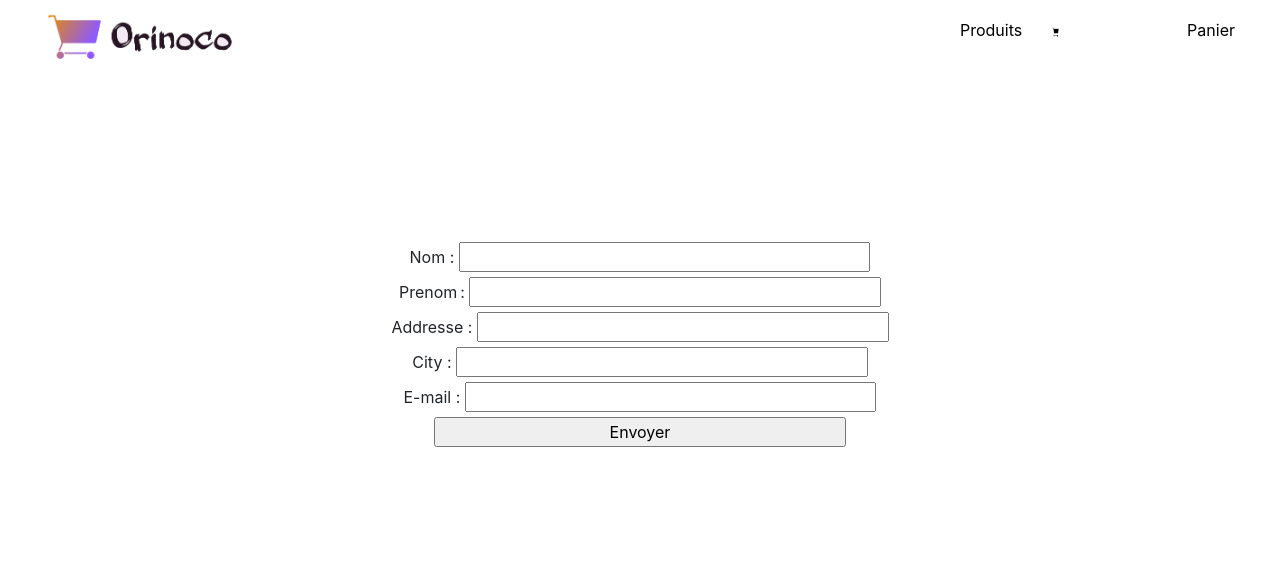
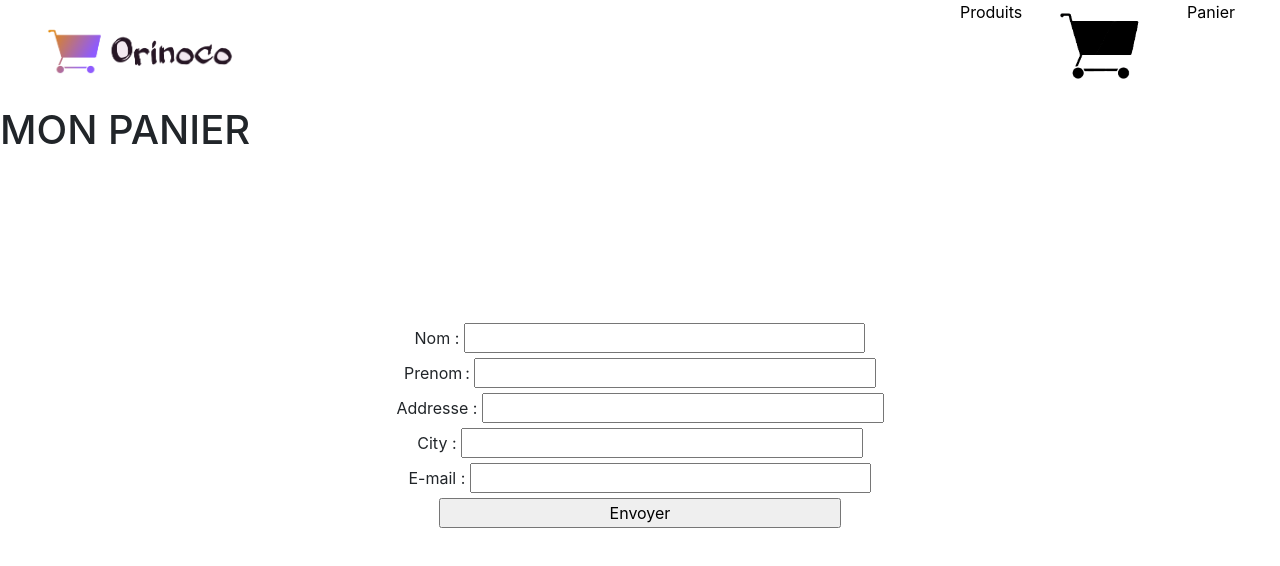
Before and after one commit to Akilai-lab/PEREZMarina_5_11022021, a website: page FrontEnd/src/panier.html in a window 1280 px wide. Drawn offline with nearby package versions, Linux system fonts and the light colour scheme.

Commit message:
style page

```diff
--- a/FrontEnd/src/panier.html
+++ b/FrontEnd/src/panier.html
@@ -15,11 +15,15 @@
                 </div>
                 <ul>
                     <li><a href ="./index.html">Produits</a></li>
-                    <li><img class="iconePanier" src="../assets/logoPanier.png" alt="logoPanier" style="width: 7%; height: 50%;"></li>
+                    <li><img class="iconePanier" src="../assets/logoPanier.png" alt="logoPanier"></li>
                     <li><a href="./panier.html">Panier</a></li>
                 </ul>
             </header>
             <div class="row">
+                <div class="imgBanniere">
+                    <h1>MON PANIER</h1>
+                </div>
+                <div class="col-12">
                     <div class="col-8">
                         <ul id="recap">
 
@@ -56,11 +60,12 @@
                         </div>
                     </div>
                 </div>
+            </div>
+        </div>
                 <!-- jQuery first, then Popper.js, then Bootstrap JS -->
         <script src="https://code.jquery.com/jquery-3.4.1.slim.min.js" integrity="sha384-J6qa4849blE2+poT4WnyKhv5vZF5SrPo0iEjwBvKU7imGFAV0wwj1yYfoRSJoZ+n" crossorigin="anonymous"></script>
         <script src="https://cdn.jsdelivr.net/npm/popper.js@1.16.0/dist/umd/popper.min.js" integrity="sha384-Q6E9RHvbIyZFJoft+2mJbHaEWldlvI9IOYy5n3zV9zzTtmI3UksdQRVvoxMfooAo" crossorigin="anonymous"></script>
         <script src="https://stackpath.bootstrapcdn.com/bootstrap/4.4.1/js/bootstrap.min.js" integrity="sha384-wfSDF2E50Y2D1uUdj0O3uMBJnjuUD4Ih7YwaYd1iqfktj0Uod8GCExl3Og8ifwB6" crossorigin="anonymous"></script>
         <script type="text/javascript" src="./../panier.js"></script>
-        </div>
     </body>
 </html>
```
Lines whose indentation alone changed are shown as unchanged.
